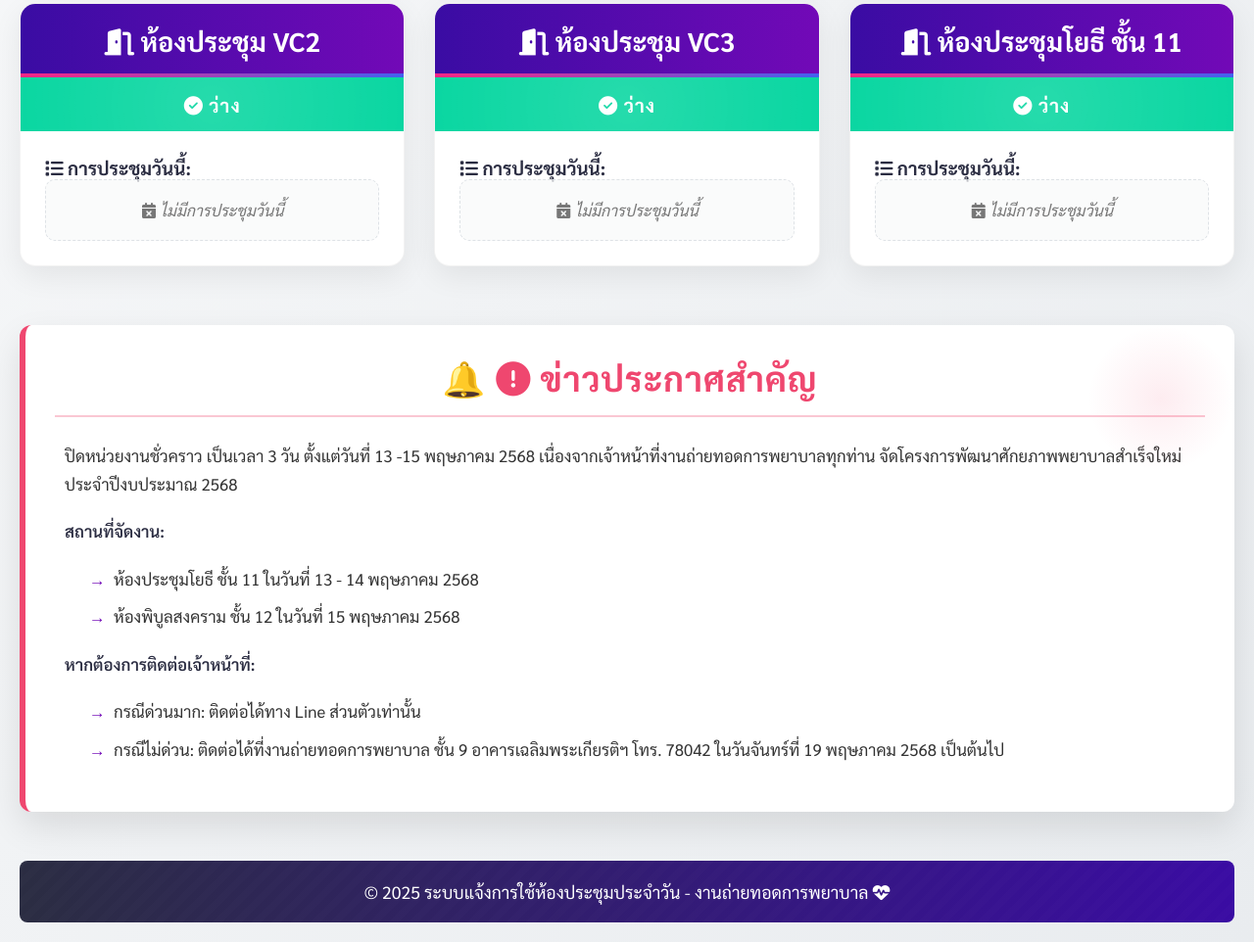
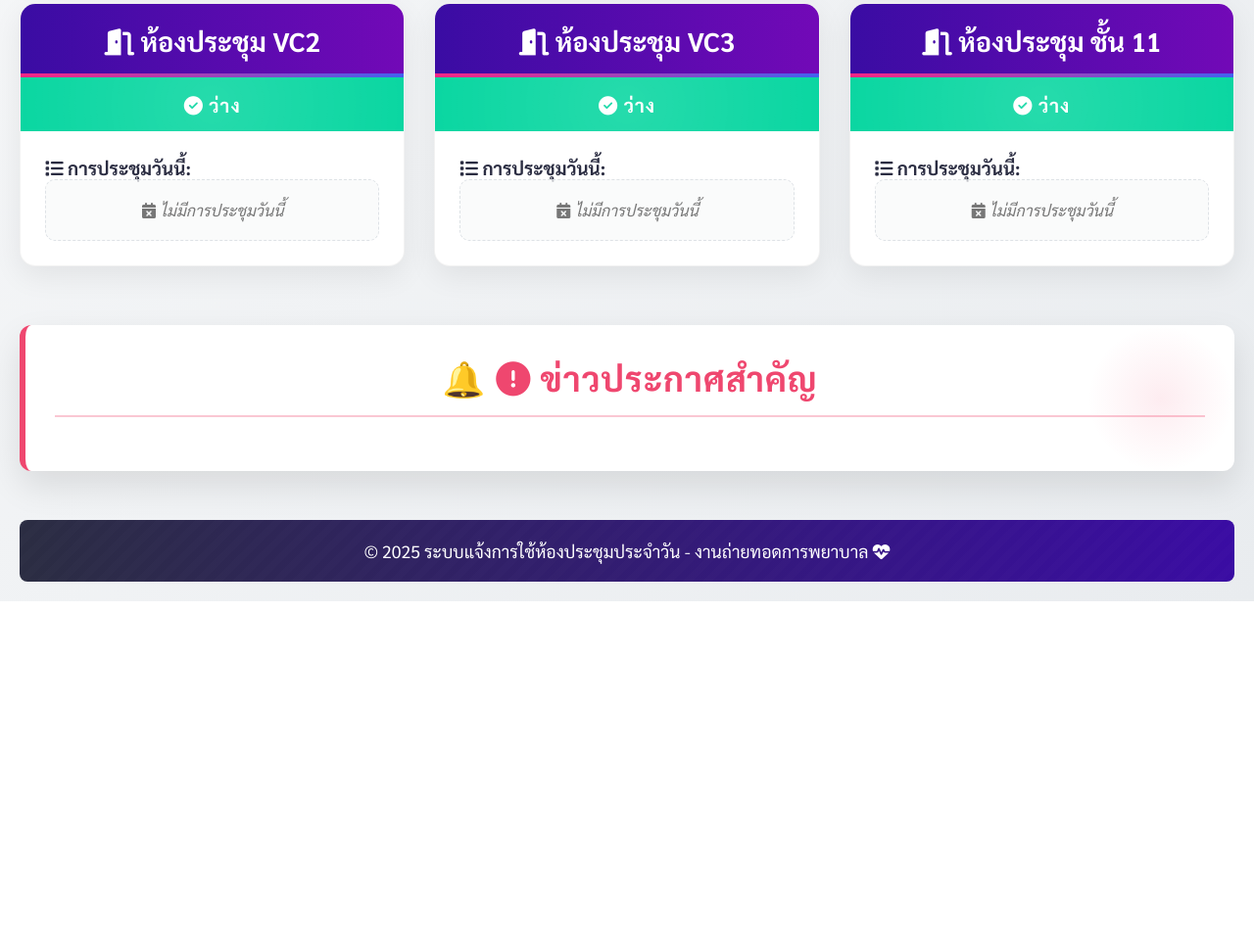
Before and after one commit to Nattachai534/meetingroom, a plain HTML site: page index.html in a window 1280 px wide. Shown: the part 585-1547 px from the top of the page at 98% size. After the commit the page ends 1199 px from the top, so only its background shows below. Drawn offline with Linux system fonts and the light colour scheme.

Commit message:
Update index.html

```diff
--- a/index.html
+++ b/index.html
@@ -439,17 +439,7 @@
         <div class="important-announcement">
             <h2 class="announcement-title"><i class="fas fa-exclamation-circle"></i> ข่าวประกาศสำคัญ</h2>
             <div class="announcement-content">
-                <p>ปิดหน่วยงานชั่วคราว เป็นเวลา 3 วัน ตั้งแต่วันที่ 13 -15 พฤษภาคม 2568 เนื่องจากเจ้าหน้าที่งานถ่ายทอดการพยาบาลทุกท่าน จัดโครงการพัฒนาศักยภาพพยาบาลสำเร็จใหม่ ประจำปีงบประมาณ 2568</p>
-                <p><strong>สถานที่จัดงาน:</strong></p>
-                <ul>
-                    <li>ห้องประชุมโยธี ชั้น 11 ในวันที่ 13 - 14 พฤษภาคม 2568</li>
-                    <li>ห้องพิบูลสงคราม ชั้น 12 ในวันที่ 15 พฤษภาคม 2568</li>
-                </ul>
-                <p><strong>หากต้องการติดต่อเจ้าหน้าที่:</strong></p>
-                <ul>
-                    <li>กรณีด่วนมาก: ติดต่อได้ทาง Line ส่วนตัวเท่านั้น</li>
-                    <li>กรณีไม่ด่วน: ติดต่อได้ที่งานถ่ายทอดการพยาบาล ชั้น 9 อาคารเฉลิมพระเกียรติฯ โทร. 78042 ในวันจันทร์ที่ 19 พฤษภาคม 2568 เป็นต้นไป</li>
-                </ul>
+
             </div>
         </div>
 
@@ -488,7 +478,7 @@
             },
             {
                 id: 6,
-                name: "ห้องประชุมโยธี ชั้น 11",
+                name: "ห้องประชุม ชั้น 11",
                 meetings: [
 		    {
                         title: "โครงการพัฒนาศักยภาพพยาบาลสำเร็จใหม่",
```
